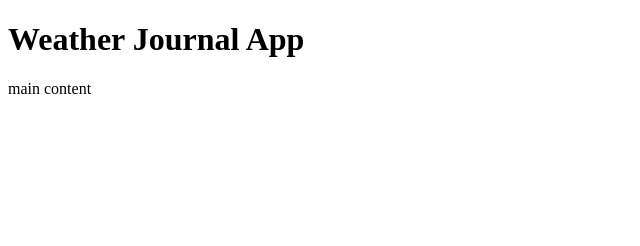
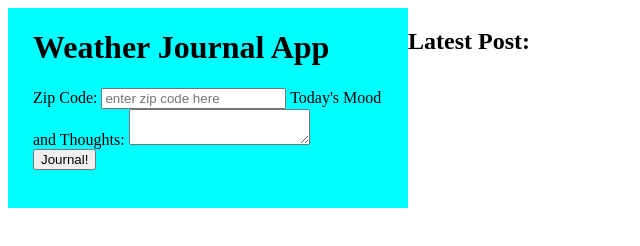
Before and after one commit to LaurenMartini/weatherJournal, a plain HTML site: page website/index.html in a window 1280 px wide. Shown: the whole page, without its empty margins (0-640 px from the left). Drawn offline with Linux system fonts and the light colour scheme.

Commit message:
fleshed out the html file and stored api key

```diff
--- a/server.js
+++ b/server.js
@@ -12,6 +12,7 @@ app.use(cors());
 //use body-parser (updated per https://knowledge.udacity.com/questions/509946 mentor response)
 app.use(express.urlencoded({extended: false}));
 app.use(express.json());
+app.use(express.static('website'));
 
 //create server
 const port = 8000;
--- a/website/index.html
+++ b/website/index.html
@@ -5,19 +5,40 @@
         <title>Weather Journal App</title>
         <meta name="description" content="Weather journal that tracks both current weather and your mood!"/>
         <meta name="viewport" content="width=device-width, initial-scale=1.0">
-        <link rel="stylesheet" href="/website/style.css">
+        <link rel="stylesheet" href="style.css">
 
         <!--add fonts here-->
     </head>
     <body>
-        <header>
-            <h1>Weather Journal App</h1>
-        </header>
-        <div>
-            main content
+        <div class="container">
+            <div class="sidebar">
+                <h1>Weather Journal App</h1>
+                <form id=app>
+                    <div class="formBody">
+                        <label class="formLabel">
+                            Zip Code:
+                            <input type="text" id="zip" placeholder="enter zip code here">
+                        </label>
+                        <label class="formLabel">Today's Mood and Thoughts:</label>
+                        <textarea id="feelings"></textarea>
+                    </div>
+                    <div class="formBtn">
+                        <button type="submit" class="btn" id="generate">Journal!</button>
+                    </div>
+                </form>
+            </div>
+            <div class="main">
+                <h2>Latest Post:</h2>
+                <div id="entryHolder">
+                    <div id="date"></div>
+                    <div id="temp"></div>
+                    <div id="content"></div>
+                </div>
+                <!--add a card for each input that the user makes-->
+                <!--dynamically add archived posts here each time a new post is added-->
+                <!--move previous latest post here-->
+                <div id="archivePosts"></div>
+            </div>
         </div>
-        <footer>
-            <!--add credits and links?? here-->
-        </footer>
     </body>
 </html>
--- a/website/style.css
+++ b/website/style.css
@@ -0,0 +1,39 @@
+/*Default mobile view*/
+.container{
+    display: grid;
+    grid-template-columns: 300px 300px;
+    grid-auto-rows: minmax(200px, auto);
+    grid-template-areas:
+        "sd"
+        "main";
+}
+
+.sidebar{
+    grid-area:sd;
+    padding: 0 25px;
+    background-color: aqua;
+}
+
+.main{
+    grid-area: main;
+}
+
+/*Medium Sized Screen*/
+@media(min-width: 600px) and (max-width: 900px) {
+    .container{
+        display: grid;
+        grid-template-columns: 200px 200px 500px;
+        grid-auto-rows: minmax(200px, auto);
+        grid-template-areas: "sd sd main";
+    }
+}
+
+/*Large Sized Screen*/
+@media(min-width: 901px){
+    .container{
+        display: grid;
+        grid-template-columns: 200px 200px 500px;
+        grid-auto-rows: minmax(200px, auto);
+        grid-template-areas: "sd sd main";
+    }
+}
```
Also changed, not shown: website/app.js (+12 -0 lines).
